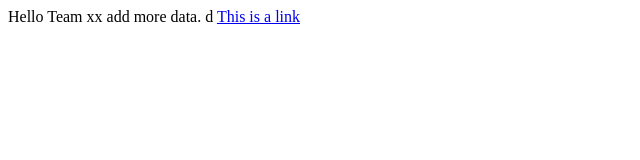
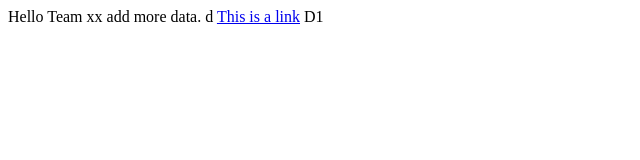
Before and after one commit to peter-conair/team-website, a plain HTML site: page index.html in a window 1280 px wide. Shown: the full height of the page, 0-640 px from the left. Drawn offline with Linux system fonts and the light colour scheme.

Commit message:
added D1

```diff
--- a/index.html
+++ b/index.html
@@ -6,6 +6,6 @@
         Hello Team xx add more data. d
 
         <a href="https://www.w3schools.com">This is a link</a>
-
+        D1
     </body>
 </htm>
```
